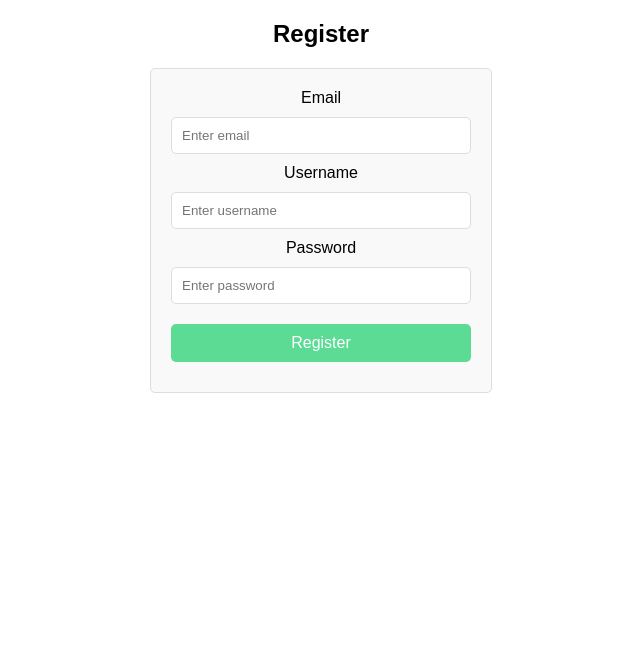
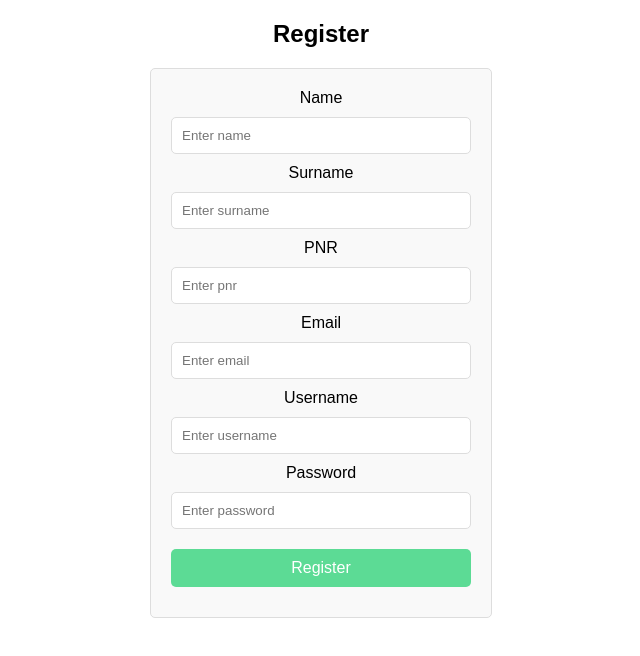
Before and after one commit to Serdar-b/IV1201-Project, a React (Create React App) app in the folder client/: page /register in a window 1280 px wide. Shown: the top 656 px of the page, without its empty margins (319-959 px from the left). Built offline with nearby package versions, Linux system fonts and the light colour scheme.

Commit message:
random changes

```diff
--- a/client/src/presenter/RegisterPresenter.js
+++ b/client/src/presenter/RegisterPresenter.js
@@ -1,5 +1,5 @@
 import React, { useState } from 'react';
-import Register from "../view/Register"; // Make sure to import the Register view
+import Register from "../view/Register";
 import { useNavigate } from 'react-router-dom';
 
 const RegisterPresenter = () => {
@@ -10,14 +10,14 @@ const RegisterPresenter = () => {
 
     const navigate = useNavigate();
 
-    const handleRegister = async (username, email, password) => {
+    const handleRegister = async (name, surname, pnr,  email, password, username) => {
         try {
             const response = await fetch("http://localhost:5001/register", {
                 method: "POST",
                 headers: {
                     "Content-Type": "application/json",
                 },
-                body: JSON.stringify({ username, email, password }),
+                body: JSON.stringify({ name, surname, pnr, email, password, username }),
             });
 
             const data = await response.json();
@@ -27,7 +27,7 @@ const RegisterPresenter = () => {
                     isRegistered: true,
                     message: "Registration successful",
                 });
-                navigate('/login');
+                navigate('/login', { state: { registrationSuccess: true } });
             } else {
                 setRegisterStatus({
                     isRegistered: false,
--- a/client/src/view/Register.js
+++ b/client/src/view/Register.js
@@ -1,19 +1,58 @@
 import React, { useState } from "react";
 
-function Register({ onRegister }) {
+function Register(props) {
+
+  const [name, setName] = useState("");
+  const [surname, setSurname] = useState("");
+  const [pnr, setPnr] = useState("");
+  const [email, setEmail] = useState("");
+  const [password, setPassword] = useState("");
   const [username, setUsername] = useState("");
-  const [password, setPassword] = useState("");
-  const [email, setEmail] = useState("");
+
 
   const handleSubmit = (event) => {
     event.preventDefault();
-    onRegister(username, email, password);
+    // Make sure to pass all the state variables to the onRegister prop function
+    props.onRegister( name, surname, pnr, email, password, username);
   };
 
   return (
     <div className="register-container">
       <h2>Register</h2>
       <form onSubmit={handleSubmit}>
+        <div className="form-group">
+          <label htmlFor="name">Name</label>
+          <input
+            id="name"
+            type="text"
+            value={name}
+            onChange={(e) => setName(e.target.value)}
+            placeholder="Enter name"
+            required
+          />
+        </div>
+        <div className="form-group">
+          <label htmlFor="surname">Surname</label>
+          <input
+            id="surname"
+            type="text"
+            value={surname}
+            onChange={(e) => setSurname(e.target.value)}
+            placeholder="Enter surname"
+            required
+          />
+        </div>
+        <div className="form-group">
+          <label htmlFor="pnr">PNR</label>
+          <input
+            id="pnr"
+            type="text"
+            value={pnr}
+            onChange={(e) => setPnr(e.target.value)}
+            placeholder="Enter pnr"
+            required
+          />
+        </div>
         <div className="form-group">
           <label htmlFor="email">Email</label>
           <input
@@ -40,7 +79,7 @@ function Register({ onRegister }) {
           <label htmlFor="password">Password</label>
           <input
             id="password"
-            type="text"
+            type="password"
             value={password}
             onChange={(e) => setPassword(e.target.value)}
             placeholder="Enter password"
--- a/client/src/view/login.js
+++ b/client/src/view/login.js
@@ -1,5 +1,5 @@
 import React, { useState } from "react";
-import { useNavigate } from 'react-router-dom';
+import { useNavigate, useLocation } from 'react-router-dom';
 
 // Login component that acts purely as a View in the MVP pattern
 function Login({ onLogin }) {
@@ -8,6 +8,9 @@ function Login({ onLogin }) {
   const [password, setPassword] = useState("");
 
   const navigate = useNavigate();
+
+  const location = useLocation();
+  const registrationSuccess = location.state?.registrationSuccess;
 
   // Function to handle form submission
   const handleSubmit = (event) => {
@@ -23,6 +26,7 @@ function Login({ onLogin }) {
   return (
     <div className="login-container">
       <h2>Login</h2>
+      {registrationSuccess && <p>Registration successful! You can now log in.</p>}
       <form onSubmit={handleSubmit}>
         <div className="form-group">
           <label htmlFor="username">Username</label>
```
